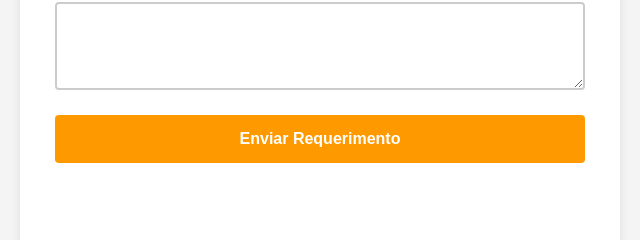
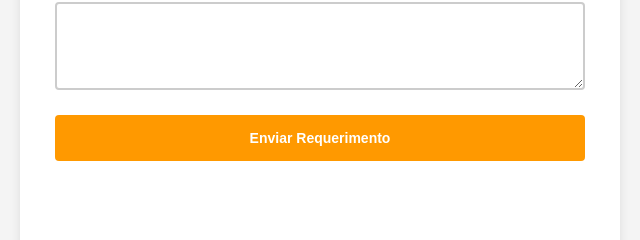
Before and after one commit to nathan-santoss/SENAC-AULAS, a plain HTML site: page Web-UC7/inova-tech/secretaria.html in a window 1280 px wide. Shown: the part 434-674 px from the top of the page, 320-960 px from the left. Drawn offline with Linux system fonts and the light colour scheme.

Commit message:
:books: att

```diff
--- a/Web-UC7/inova-tech/secretaria.html
+++ b/Web-UC7/inova-tech/secretaria.html
@@ -105,7 +105,7 @@
             cursor: pointer;
             font-weight: bold;
             width: 100%;
-            font-size: 1rem;
+            font-size: 14px;
             transition: background-color 0.3s;
         }
 
```
